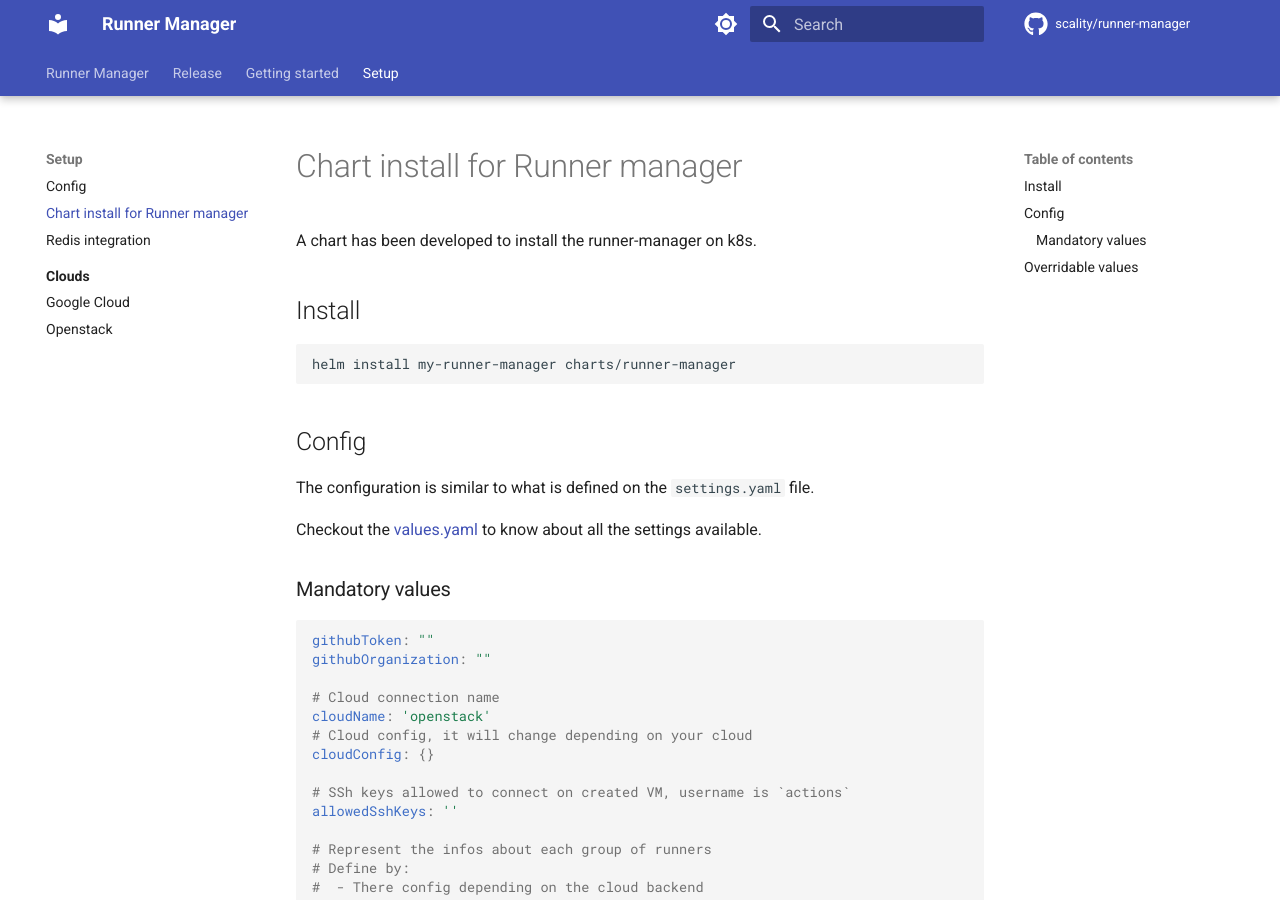
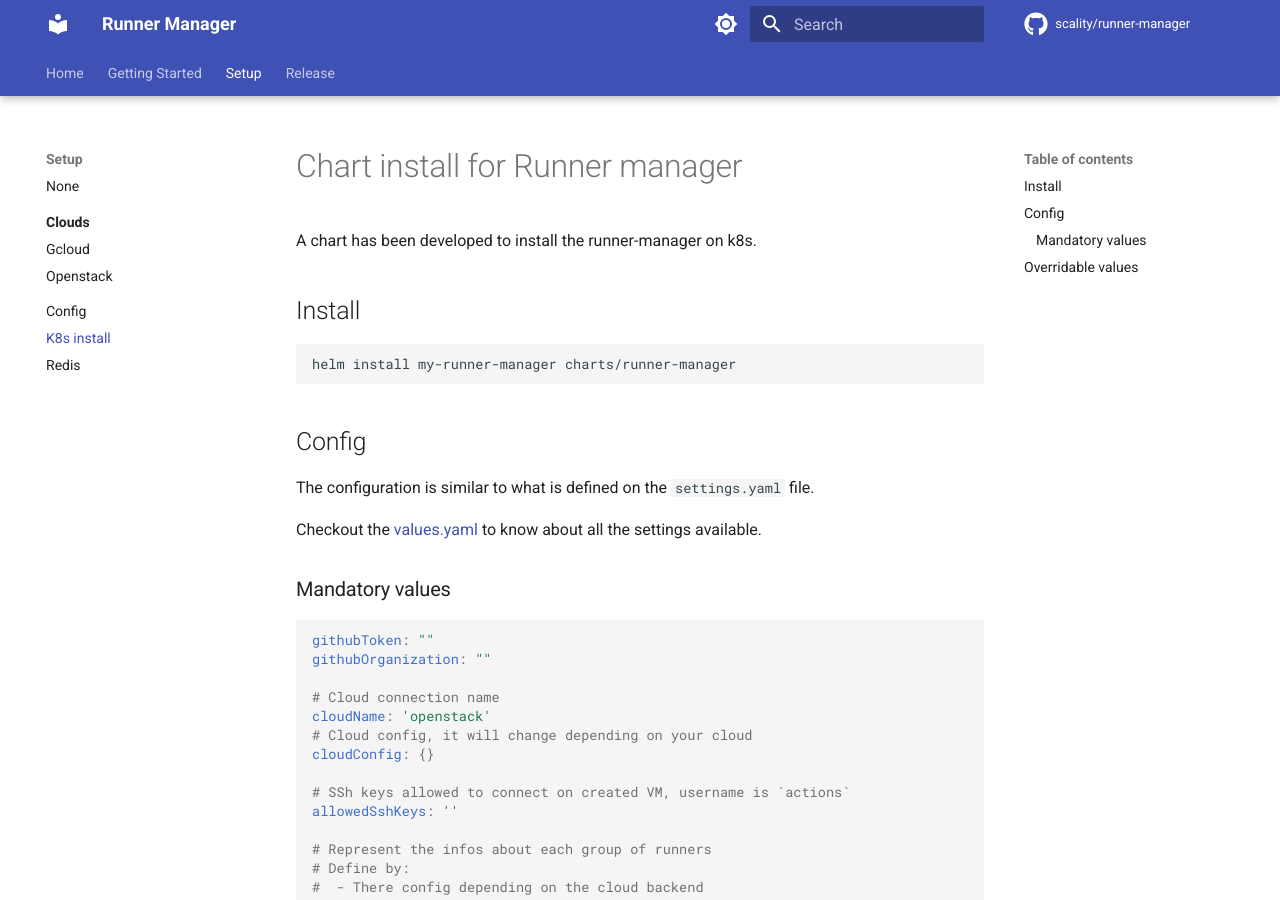
Before and after one commit to scality/runner-manager, an MkDocs documentation site: the page built from docs/setup/k8s-install.md, in a window 1280 px wide and 900 px high. Built offline with MkDocs 1.6.1 and Material for MkDocs 9.7.7, drawn with Linux system fonts in a browser that asks for light colours; comment, search, counter and statistics services are not loaded; some of the changed lines change nothing that is shown.

Commit message:
add navigation mkdocs

```diff
--- a/mkdocs.yml
+++ b/mkdocs.yml
@@ -37,6 +37,25 @@
     text: Roboto
     code: Roboto Mono
 
+nav:
+- Home: index.md
+
+- Getting Started:
+  - Local Setup: getting-started/local-setup.md
+  - Run it Locally: getting-started/run-it-locally.md
+
+- Setup:
+  - setup/index.md
+  - Clouds:
+    - setup/clouds/index.md
+    - Gcloud: setup/clouds/gcloud.md
+    - Openstack: setup/clouds/openstack.md
+  - Config: setup/config.md
+  - K8s install: setup/k8s-install.md
+  - Redis: setup/redis.md
+
+- Release: release.md
+
 markdown_extensions:
   - pymdownx.highlight:
       anchor_linenums: true
```
